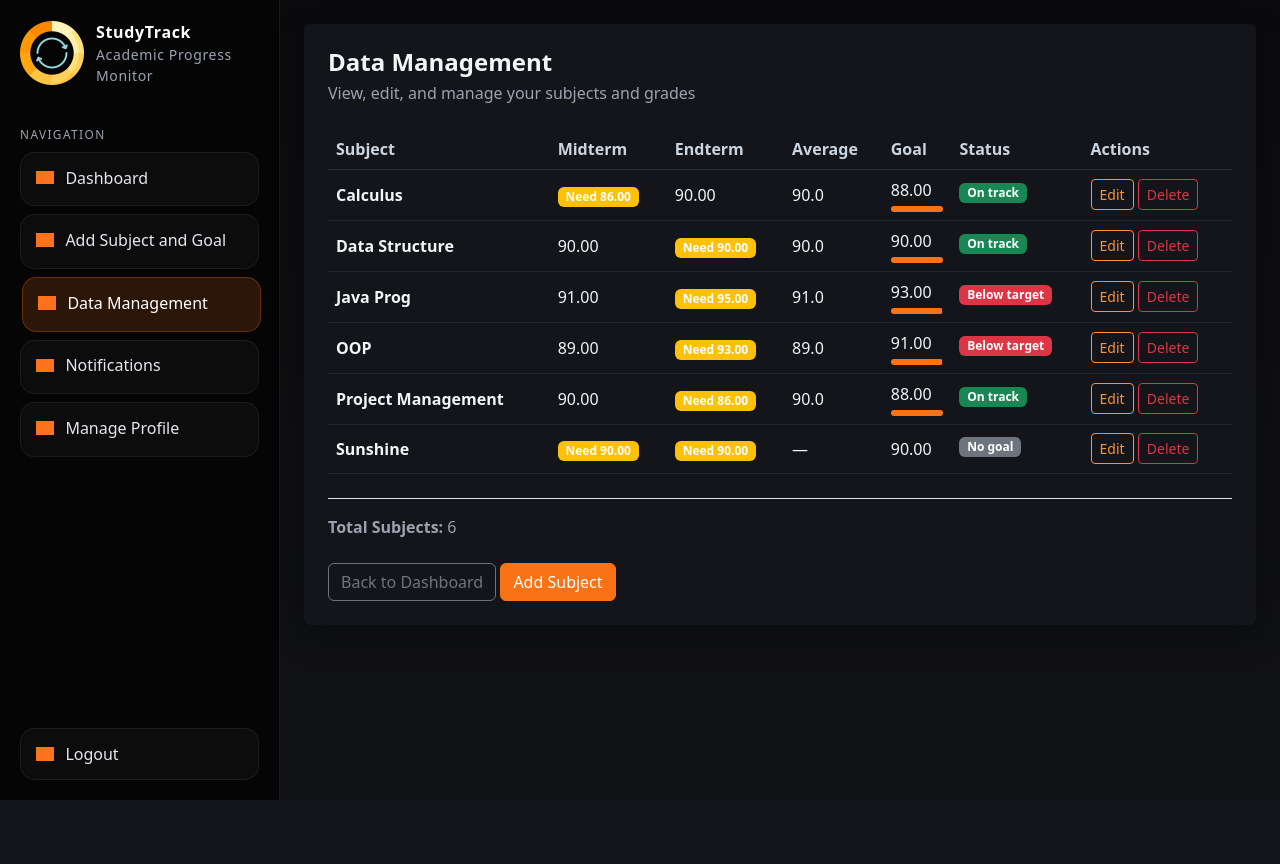
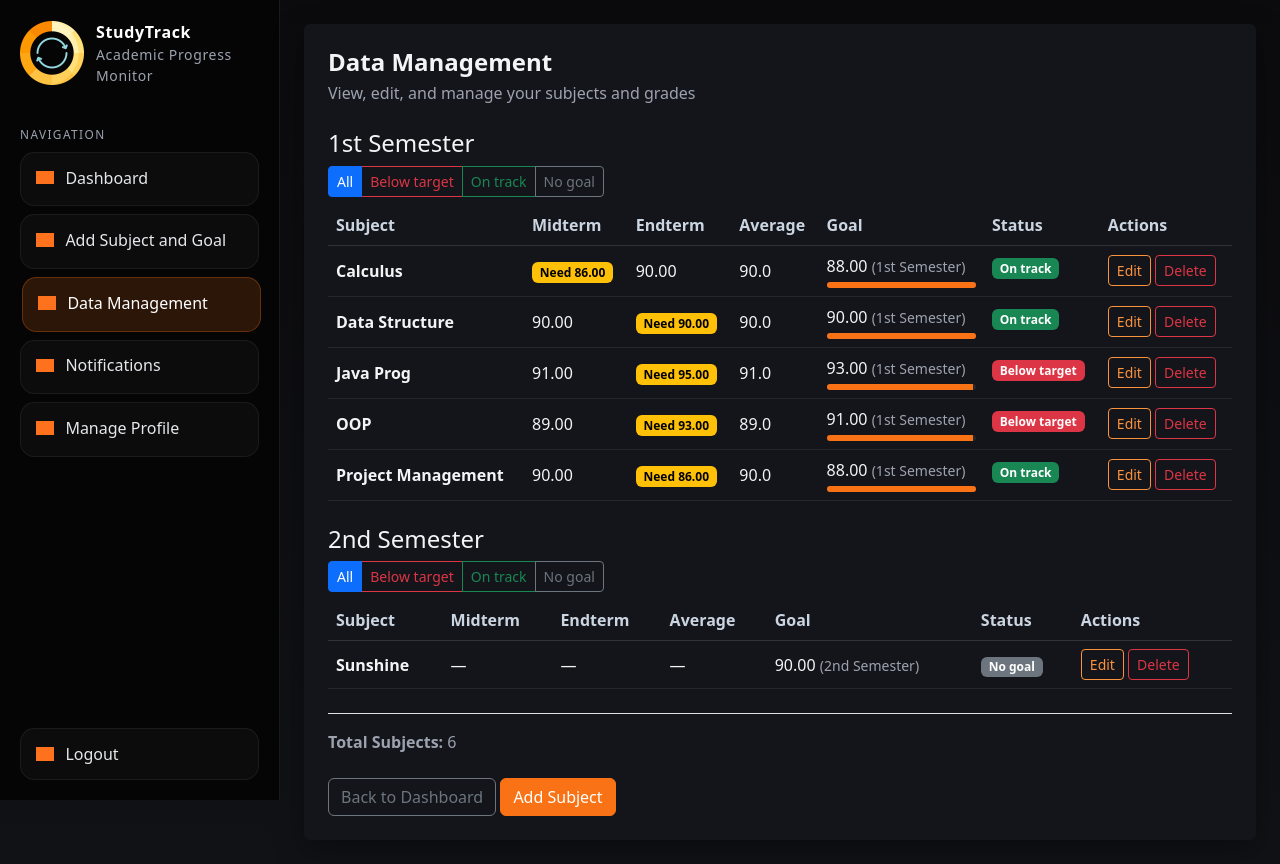
Before and after one commit to 6h0st-2cr1pt/-Study_Track, a Django app: page /data/ in a window 1280 px wide. Before the commit the page ends 800 px from the top, so only its background shows below. Run offline with Django 5.2, Linux system fonts and the light colour scheme; a user stored in the database is signed in; data comes from the database, SQL or seed files in the repository; both versions use the stored data as it was after the commit; grey boxes are pictures that could not be loaded.

Commit message:
v1.0.4 add 2nd sem table

```diff
--- a/StudyTrack/views.py
+++ b/StudyTrack/views.py
@@ -28,10 +28,20 @@
 	return subject
 
 
-def _get_period_choices(user):
-	"""Get grading period choices based on user's grading structure."""
+def _get_period_choices(user, semester=None):
+	"""Get grading period choices based on user's grading structure.
+
+	If semester is provided ('1' or '2'), use the per-semester internal structure
+	configured on the user's StudentProfile. Otherwise use the global grading_structure.
+	"""
 	profile, _ = StudentProfile.objects.get_or_create(user=user)
-	if profile.grading_structure == StudentProfile.TRIMESTER:
+	structure = profile.grading_structure
+	if semester == '1':
+		structure = profile.sem1_structure
+	elif semester == '2':
+		structure = profile.sem2_structure
+
+	if structure == StudentProfile.TRIMESTER:
 		return GradeEntry.TRIMESTER_PERIOD_CHOICES
 	else:
 		return GradeEntry.SEMESTER_PERIOD_CHOICES
@@ -239,6 +249,10 @@
 	period_codes = [code for code, _ in period_choices]
 	period_labels = [label for _, label in period_choices]
 
+	# Semester-specific period choices
+	sem1_period_choices = _get_period_choices(request.user, '1')
+	sem2_period_choices = _get_period_choices(request.user, '2')
+
 	# Subjects in alphabetical order
 	subjects = list(Subject.objects.filter(user=request.user).prefetch_related('grades', 'goals').order_by('name'))
 	chart_subjects = [s.name for s in subjects]
@@ -292,32 +306,25 @@
 		'order': 2,
 	})
 
-	# Map active goals by subject id so other parts of the view can reference them
-	goals_by_subject_id = {g.subject_id: g for g in Goal.objects.filter(user=request.user, active=True)}
+	# Map active goals by subject id and semester so other parts of the view can reference them
+	active_goals = Goal.objects.filter(user=request.user, active=True)
+	goals_by_subject_sem = {(g.subject_id, g.semester): g for g in active_goals}
 
-	subject_summaries = []
+	subject_summaries_sem1 = []
+	subject_summaries_sem2 = []
 	# Build per-subject summaries compatible with includes/subject_table.html
+	# Only include a subject in a semester's list if it has an active goal for
+	# that semester. Since grading period codes are shared between semesters,
+	# we cannot reliably infer semester from grading_period alone.
+	# The semester separation is based on which semester a goal is assigned to.
+
 	for subject in Subject.objects.filter(user=request.user).prefetch_related('grades').order_by('name'):
-		# Latest grade (GradeEntry ordering ensures newest first)
 		latest_grade = subject.grades.first()
-
-		# Use CHED weighted average
 		subject_average = _calculate_ched_weighted_average(subject)
 
-		goal = goals_by_subject_id.get(subject.id)
-		target_progress = None
-		gap = None
-		prediction_info = None
-
-		if goal and latest_grade is not None:
-			try:
-				gap = round(float(latest_grade.grade) - float(goal.target_grade), 2)
-				if float(goal.target_grade) > 0:
-					target_progress = min(round((float(latest_grade.grade) / float(goal.target_grade)) * 100, 1), 100)
-			except Exception:
-				gap = None
-			# Get predictive info
-			prediction_info = _calculate_predictive_grade(subject, goal)
+		# Goals for each semester
+		goal_sem1 = goals_by_subject_sem.get((subject.id, Goal.FIRST_SEM))
+		goal_sem2 = goals_by_subject_sem.get((subject.id, Goal.SECOND_SEM))
 
 		# Build ordered list of (code, label, latest_grade_obj) per period for this user
 		period_grade_pairs = []
@@ -325,16 +332,65 @@
 			g = subject.grades.filter(grading_period=code).order_by('-recorded_at').first()
 			period_grade_pairs.append((code, label, g))
 
-		subject_summaries.append({
-			'subject': subject,
-			'latest_grade': latest_grade,
-			'average': subject_average,
-			'goal': goal,
-			'gap': gap,
-			'target_progress': target_progress,
-			'prediction_info': prediction_info,
-			'period_grade_pairs': period_grade_pairs,
-		})
+		# Semester 1 entry (only include if there's an active semester-1 goal)
+		if goal_sem1:
+			gap1 = None
+			target_progress1 = None
+			prediction_info1 = None
+			if latest_grade is not None and goal_sem1 is not None:
+				try:
+					gap1 = round(float(latest_grade.grade) - float(goal_sem1.target_grade), 2)
+					if float(goal_sem1.target_grade) > 0:
+						target_progress1 = min(round((float(latest_grade.grade) / float(goal_sem1.target_grade)) * 100, 1), 100)
+				except Exception:
+					gap1 = None
+				prediction_info1 = _calculate_predictive_grade(subject, goal_sem1) if goal_sem1 else None
+
+			status1 = 'no_goal'
+			if gap1 is not None:
+				status1 = 'below' if gap1 < 0 else 'ontrack'
+
+			subject_summaries_sem1.append({
+				'subject': subject,
+				'latest_grade': latest_grade,
+				'average': subject_average,
+				'goal': goal_sem1,
+				'gap': gap1,
+				'status': status1,
+				'target_progress': target_progress1,
+				'prediction_info': prediction_info1,
+				'period_grade_pairs': period_grade_pairs,
+			})
+
+		# Semester 2 entry (only include if there's an active semester-2 goal)
+		if goal_sem2:
+			gap2 = None
+			target_progress2 = None
+			prediction_info2 = None
+			if latest_grade is not None and goal_sem2 is not None:
+				try:
+					gap2 = round(float(latest_grade.grade) - float(goal_sem2.target_grade), 2)
+					if float(goal_sem2.target_grade) > 0:
+						target_progress2 = min(round((float(latest_grade.grade) / float(goal_sem2.target_grade)) * 100, 1), 100)
+				except Exception:
+					gap2 = None
+				prediction_info2 = _calculate_predictive_grade(subject, goal_sem2) if goal_sem2 else None
+
+			status2 = 'no_goal'
+			if gap2 is not None:
+				status2 = 'below' if gap2 < 0 else 'ontrack'
+
+			subject_summaries_sem2.append({
+				'subject': subject,
+				'latest_grade': latest_grade,
+				'average': subject_average,
+				'goal': goal_sem2,
+				'gap': gap2,
+				'status': status2,
+				'target_progress': target_progress2,
+				'prediction_info': prediction_info2,
+				'period_grade_pairs': period_grade_pairs,
+			})
 
 	notifications = request.user.notifications.all()[:5]
 	unread_count = request.user.notifications.filter(is_read=False).count()
@@ -347,7 +403,10 @@
 		'chart_subjects_json': json.dumps(chart_subjects),
 		'chart_datasets_json': json.dumps(datasets),
 		'chart_period_labels_json': json.dumps(period_labels),
-		'subject_summaries': subject_summaries,
+		'sem1_period_choices': sem1_period_choices,
+		'sem2_period_choices': sem2_period_choices,
+		'subject_summaries_sem1': subject_summaries_sem1,
+		'subject_summaries_sem2': subject_summaries_sem2,
 		'notifications': notifications,
 		'unread_count': unread_count,
 		'recent_grades': grades.select_related('subject')[:10],
@@ -407,6 +466,7 @@
 				subject=subject,
 				target_grade=form.cleaned_data['target_grade'],
 				active=form.cleaned_data['active'],
+				semester=form.cleaned_data.get('semester', Goal.FIRST_SEM),
 			)
 			messages.success(request, f'Subject and goal for {subject.name} have been saved.')
 			return redirect('dashboard')
@@ -473,12 +533,22 @@
 	"""Display all subjects with options to edit or delete."""
 	subjects = Subject.objects.filter(user=request.user).prefetch_related('grades', 'goals').order_by('name')
 
-	subject_data = []
+	# Prepare semester-specific subject lists
+	subject_data_sem1 = []
+	subject_data_sem2 = []
+
 	# Get period choices for this user so we can show columns for each grading period
 	period_choices = _get_period_choices(request.user)
+	sem1_period_choices = _get_period_choices(request.user, '1')
+	sem2_period_choices = _get_period_choices(request.user, '2')
+
+	# Only include subjects in a semester list if there is an active goal for
+	# that semester. Since grading period codes are shared between semesters,
+	# we cannot reliably infer semester from grading_period alone.
+	# The semester separation is purely based on the goal's semester assignment.
+
 	for subject in subjects:
 		grades = subject.grades.all()
-		goals = subject.goals.filter(active=True)
 
 		# Latest grade
 		subject_grades = list(grades)
@@ -491,48 +561,91 @@
 		else:
 			average = None
 
-		# Get active goal
-		goal_obj = goals.first() if goals else None
-		target_grade = goal_obj.target_grade if goal_obj else None
+		# Get active goals per semester
+		goal_obj_sem1 = subject.goals.filter(user=request.user, active=True, semester=Goal.FIRST_SEM).order_by('-created_at').first()
+		goal_obj_sem2 = subject.goals.filter(user=request.user, active=True, semester=Goal.SECOND_SEM).order_by('-created_at').first()
 
-		# Progress toward goal
-		gap = None
-		target_progress = None
-		if goal_obj and latest_grade is not None:
+
+		# Compute info for semester 1
+		gap1 = None
+		target_progress1 = None
+		prediction_info1 = None
+		if goal_obj_sem1 and latest_grade is not None:
 			try:
-				gap = round(float(latest_grade.grade) - float(goal_obj.target_grade), 2)
-				if float(goal_obj.target_grade) > 0:
-					target_progress = min(round((float(latest_grade.grade) / float(goal_obj.target_grade)) * 100, 1), 100)
+				gap1 = round(float(latest_grade.grade) - float(goal_obj_sem1.target_grade), 2)
+				if float(goal_obj_sem1.target_grade) > 0:
+					target_progress1 = min(round((float(latest_grade.grade) / float(goal_obj_sem1.target_grade)) * 100, 1), 100)
 			except Exception:
-				gap = None
+				gap1 = None
+			prediction_info1 = _calculate_predictive_grade(subject, goal_obj_sem1)
 
-		# Predictive info
-		prediction_info = None
-		if goal_obj:
-			prediction_info = _calculate_predictive_grade(subject, goal_obj)
-		# Build an ordered list of (code, label, latest_grade_obj) for the user's period choices
+		# Compute info for semester 2
+		gap2 = None
+		target_progress2 = None
+		prediction_info2 = None
+		if goal_obj_sem2 and latest_grade is not None:
+			try:
+				gap2 = round(float(latest_grade.grade) - float(goal_obj_sem2.target_grade), 2)
+				if float(goal_obj_sem2.target_grade) > 0:
+					target_progress2 = min(round((float(latest_grade.grade) / float(goal_obj_sem2.target_grade)) * 100, 1), 100)
+			except Exception:
+				gap2 = None
+			prediction_info2 = _calculate_predictive_grade(subject, goal_obj_sem2)
+
+		# Build ordered list of (code, label, latest_grade_obj) per period for this user
 		period_grade_pairs = []
 		for code, label in period_choices:
 			g = grades.filter(grading_period=code).order_by('-recorded_at').first()
 			period_grade_pairs.append((code, label, g))
 
-		subject_data.append({
-			'subject': subject,
-			'latest_grade': latest_grade,
-			'grades_count': grades.count(),
-			'average': average,
-			'goal': goal_obj,
-			'gap': gap,
-			'target_progress': target_progress,
-			'goals_count': goals.count(),
-			'prediction_info': prediction_info,
-			'period_grade_pairs': period_grade_pairs,
-		})
+		# Determine status for filtering
+		status1 = 'no_goal'
+		if goal_obj_sem1 and gap1 is not None:
+			status1 = 'below' if gap1 < 0 else 'ontrack'
+
+		status2 = 'no_goal'
+		if goal_obj_sem2 and gap2 is not None:
+			status2 = 'below' if gap2 < 0 else 'ontrack'
+
+		# Append to sem1 list only when there's an active sem1 goal
+		if goal_obj_sem1:
+			subject_data_sem1.append({
+				'subject': subject,
+				'latest_grade': latest_grade,
+				'grades_count': grades.count(),
+				'average': average,
+				'goal': goal_obj_sem1,
+				'gap': gap1,
+				'target_progress': target_progress1,
+				'goals_count': subject.goals.filter(active=True).count(),
+				'prediction_info': prediction_info1,
+				'period_grade_pairs': period_grade_pairs,
+				'status': status1,
+			})
+
+		# Append to sem2 list only when there's an active sem2 goal
+		if goal_obj_sem2:
+			subject_data_sem2.append({
+				'subject': subject,
+				'latest_grade': latest_grade,
+				'grades_count': grades.count(),
+				'average': average,
+				'goal': goal_obj_sem2,
+				'gap': gap2,
+				'target_progress': target_progress2,
+				'goals_count': subject.goals.filter(active=True).count(),
+				'prediction_info': prediction_info2,
+				'period_grade_pairs': period_grade_pairs,
+				'status': status2,
+			})
 
 	context = {
-		'subject_data': subject_data,
+		'subject_data_sem1': subject_data_sem1,
+		'subject_data_sem2': subject_data_sem2,
 		'total_subjects': len(subjects),
 		'period_choices': period_choices,
+		'sem1_period_choices': sem1_period_choices,
+		'sem2_period_choices': sem2_period_choices,
 		'grading_structure': StudentProfile.objects.get_or_create(user=request.user)[0].grading_structure,
 	}
 	return render(request, 'data_management.html', context)
--- a/templates/data_management.html
+++ b/templates/data_management.html
@@ -18,8 +18,11 @@
                     </div>
                 {% endif %}
 
-                {% if subject_data %}
-                    {% include 'includes/subject_table.html' with items=subject_data period_choices=period_choices show_actions=True %}
+                {% if subject_data_sem1 or subject_data_sem2 %}
+                    <h4 class="mt-2">1st Semester</h4>
+                    {% include 'includes/subject_table.html' with items=subject_data_sem1 period_choices=sem1_period_choices show_actions=True %}
+                    <h4 class="mt-4">2nd Semester</h4>
+                    {% include 'includes/subject_table.html' with items=subject_data_sem2 period_choices=sem2_period_choices show_actions=True %}
 
                     <div class="mt-4 pt-3 border-top">
                         <p class="text-muted mb-0"><strong>Total Subjects:</strong> {{ total_subjects }}</p>
--- a/templates/includes/subject_table.html
+++ b/templates/includes/subject_table.html
@@ -1,3 +1,14 @@
+<div class="d-flex justify-content-between align-items-center mb-2">
+    <div>
+        <div class="btn-group subject-filter" role="group" aria-label="Filter subjects">
+            <button type="button" class="btn btn-sm btn-outline-primary active" data-filter="all">All</button>
+            <button type="button" class="btn btn-sm btn-outline-danger" data-filter="below">Below target</button>
+            <button type="button" class="btn btn-sm btn-outline-success" data-filter="ontrack">On track</button>
+            <button type="button" class="btn btn-sm btn-outline-secondary" data-filter="no_goal">No goal</button>
+        </div>
+    </div>
+</div>
+
 <div class="table-responsive">
     <table class="table align-middle mb-0">
         <thead>
@@ -16,7 +27,7 @@
         </thead>
         <tbody>
             {% for item in items %}
-            <tr>
+            <tr data-status="{{ item.status }}">
                 <td><strong>{{ item.subject.name }}</strong></td>
                 {% for code,label,grade_obj in item.period_grade_pairs %}
                     <td>
@@ -24,7 +35,7 @@
                             {{ grade_obj.grade }}
                         {% else %}
                             {% if item.prediction_info and item.prediction_info.required %}
-                                <span class="badge bg-warning text-white">Need {{ item.prediction_info.required|floatformat:2 }}</span>
+                                <span class="badge bg-warning text-black">Need {{ item.prediction_info.required|floatformat:2 }}</span>
                             {% else %}
                                 —
                             {% endif %}
@@ -34,7 +45,7 @@
                 <td>{% if item.average is not None %}{{ item.average }}{% else %}—{% endif %}</td>
                 <td>
                     {% if item.goal %}
-                        {{ item.goal.target_grade }}
+                        {{ item.goal.target_grade }} <small class="text-muted">({{ item.goal.get_semester_display }})</small>
                         {% if item.target_progress is not None %}
                             <div class="progress mt-1" style="height: 6px;">
                                 <div class="progress-bar" role="progressbar" style="width: {{ item.target_progress }}%;"></div>
@@ -79,3 +90,46 @@
         </tbody>
     </table>
 </div>
+
+<script>
+    (function(){
+        const script = document.currentScript;
+
+        // Navigate backwards through siblings to find the table and filter elements
+        // Script structure:
+        // [filter-div] [table-responsive-div] [this-script]
+        // So we need to go back 2 siblings to the filter, and back 1 to the table
+
+        let element = script.previousElementSibling;  // table-responsive
+        const table = element?.querySelector('table');
+
+        element = element?.previousElementSibling;  // back to the filter div
+        let filterGroup = element?.querySelector('.subject-filter');
+
+        // If we can't find via siblings, search in parent (fallback)
+        if (!filterGroup || !table) {
+            const parent = script.parentElement;
+            filterGroup = parent.querySelector('.subject-filter');
+            if (!filterGroup || !table) return;
+        }
+
+        const buttons = filterGroup.querySelectorAll('button[data-filter]');
+        const rows = table ? Array.from(table.tBodies[0]?.rows || []) : [];
+
+        function applyFilter(filter){
+            rows.forEach(r => {
+                if (filter === 'all') {
+                    r.style.display = '';
+                } else {
+                    r.style.display = (r.getAttribute('data-status') === filter) ? '' : 'none';
+                }
+            });
+        }
+
+        buttons.forEach(btn => btn.addEventListener('click', (e) => {
+            buttons.forEach(b => b.classList.remove('active'));
+            e.target.classList.add('active');
+            applyFilter(e.target.getAttribute('data-filter'));
+        }));
+    })();
+</script>
--- a/templates/registration/register.html
+++ b/templates/registration/register.html
@@ -143,7 +143,7 @@
                                     <p class="text-muted small mb-2" style="font-size:0.8rem;">Help us understand your academic calendar.</p>
                                     <div class="row gx-2">
                                         {% for field in form.visible_fields %}
-                                            {% if field.name == 'institution' or field.name == 'program' or field.name == 'year_level' or field.name == 'grading_structure' %}
+                                            {% if field.name == 'institution' or field.name == 'program' or field.name == 'year_level' or field.name == 'grading_structure' or field.name == 'sem1_structure' or field.name == 'sem2_structure' %}
                                                 <div class="col-12 col-md-6 mb-2">
                                                     <label class="form-label" for="{{ field.id_for_label }}">{{ field.label }}</label>
                                                     <div class="input-group">
```
Also changed, not shown: FILTER_FIX_SUMMARY.md (added, +75 -0 lines), StudyTrack/forms.py (+47 -7 lines), StudyTrack/models.py (+24 -0 lines), check_data.py (added, +37 -0 lines), templates/dashboard.html (+12 -2 lines), test_separation.py (added, +70 -0 lines), db.sqlite3.
